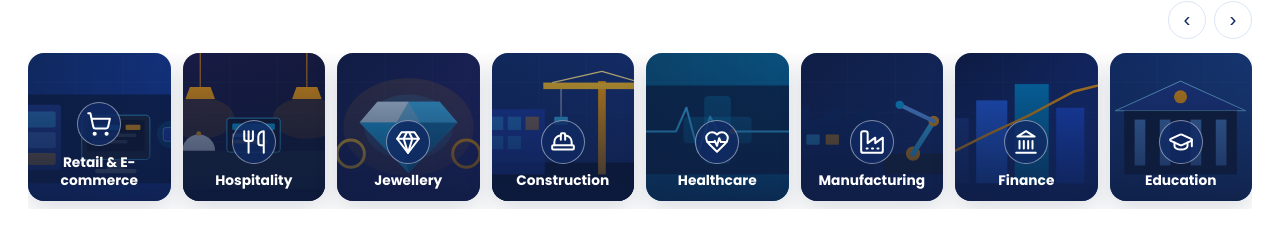
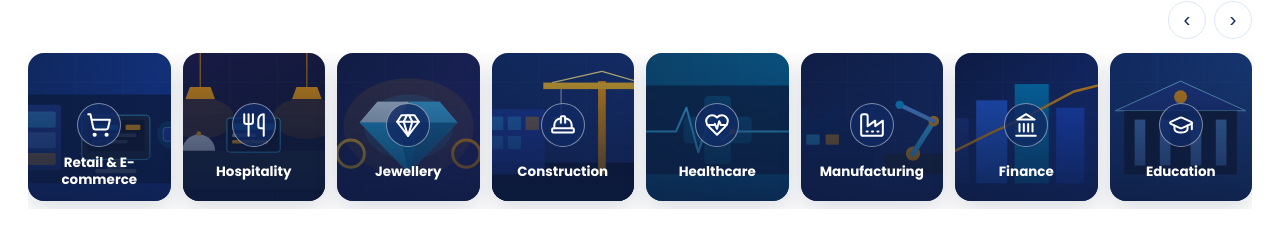
Before and after one commit to aircomtech/aircom, an Angular app: page / in a window 1280 px wide. Shown: the part 3899-4150 px from the top of the page. Built offline with nearby package versions, Linux system fonts and the light colour scheme.

Commit message:
style: use Aircom building visual and refine dropdown and industry grid alignment

```diff
--- a/src/app/core/data/site.data.ts
+++ b/src/app/core/data/site.data.ts
@@ -76,7 +76,7 @@ export const ABOUT_CONTENT = {
     'Continuous Improvement',
     'On-Time Delivery'
   ],
-  image: 'assets/images/about-hq.svg'
+  image: 'assets/images/about-hq.png'
 };
 
 export const WHY_CHOOSE_ITEMS = [
--- a/src/app/layout/header/header.component.scss
+++ b/src/app/layout/header/header.component.scss
@@ -242,27 +242,35 @@
 
 .dropdown-item {
   border-radius: 8px !important;
-  min-height: 40px !important;
+  min-height: 44px !important;
+  height: auto !important;
   line-height: 1.3 !important;
-  padding: 6px 10px !important;
+  padding: 8px 10px !important;
+}
+
+::ng-deep .dropdown-item .mdc-list-item__primary-text {
+  display: flex !important;
+  align-items: center !important;
+  gap: 10px !important;
+  width: 100%;
 }
 
 .dd-icon {
   display: inline-flex;
   align-items: center;
   justify-content: center;
-  width: 28px;
-  height: 28px;
-  border-radius: 7px;
+  width: 30px;
+  height: 30px;
+  border-radius: 8px;
   background: #EFF6FF;
-  margin-right: 10px;
-  vertical-align: middle;
+  flex-shrink: 0;
 }
 
 .dd-text {
   font-size: 0.85rem;
   color: #1E293B;
   white-space: normal;
+  line-height: 1.3;
 }
 
 .mobile-backdrop {
--- a/src/app/pages/home/home.component.scss
+++ b/src/app/pages/home/home.component.scss
@@ -878,7 +878,7 @@
 
 .industries-track {
   display: grid;
-  grid-template-columns: repeat(8, minmax(136px, 1fr));
+  grid-template-columns: repeat(8, minmax(0, 1fr));
   gap: 12px;
   overflow-x: auto;
   scroll-snap-type: x mandatory;
@@ -886,7 +886,7 @@
   scrollbar-width: thin;
 
   @media (max-width: 1199px) {
-    grid-template-columns: repeat(8, minmax(190px, 1fr));
+    grid-template-columns: repeat(8, minmax(185px, 1fr));
   }
 }
 
@@ -932,13 +932,21 @@
   z-index: 2;
   padding: 12px 10px;
   text-align: center;
+  display: flex;
+  flex-direction: column;
+  align-items: center;
+  width: 100%;
 
   h3 {
     color: #FFFFFF;
-    font-size: 0.86rem;
+    font-size: 0.84rem;
     font-weight: 700;
     margin: 8px 0 0;
     line-height: 1.25;
+    min-height: 2.5em;
+    display: flex;
+    align-items: center;
+    justify-content: center;
   }
 }
 
```
Also changed, not shown: 1 other file (tests, documents, lock files or other folders).
